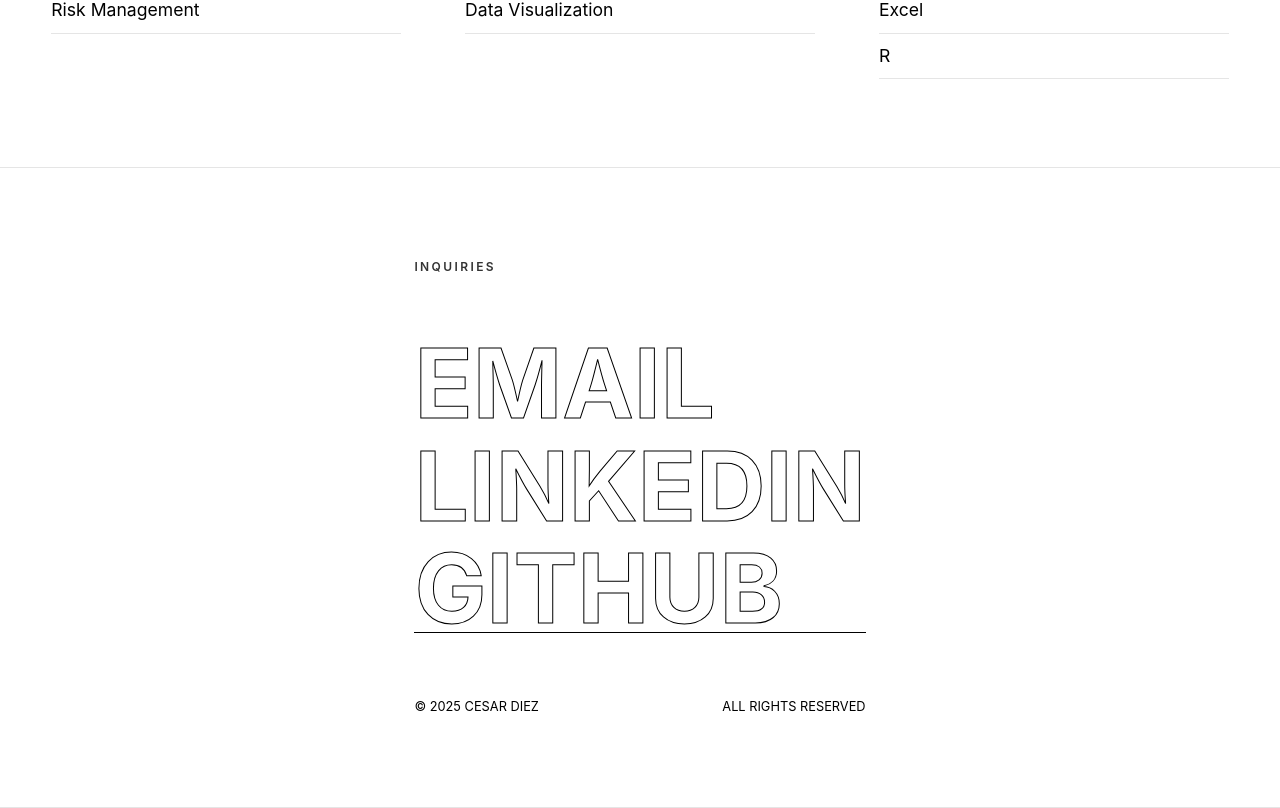
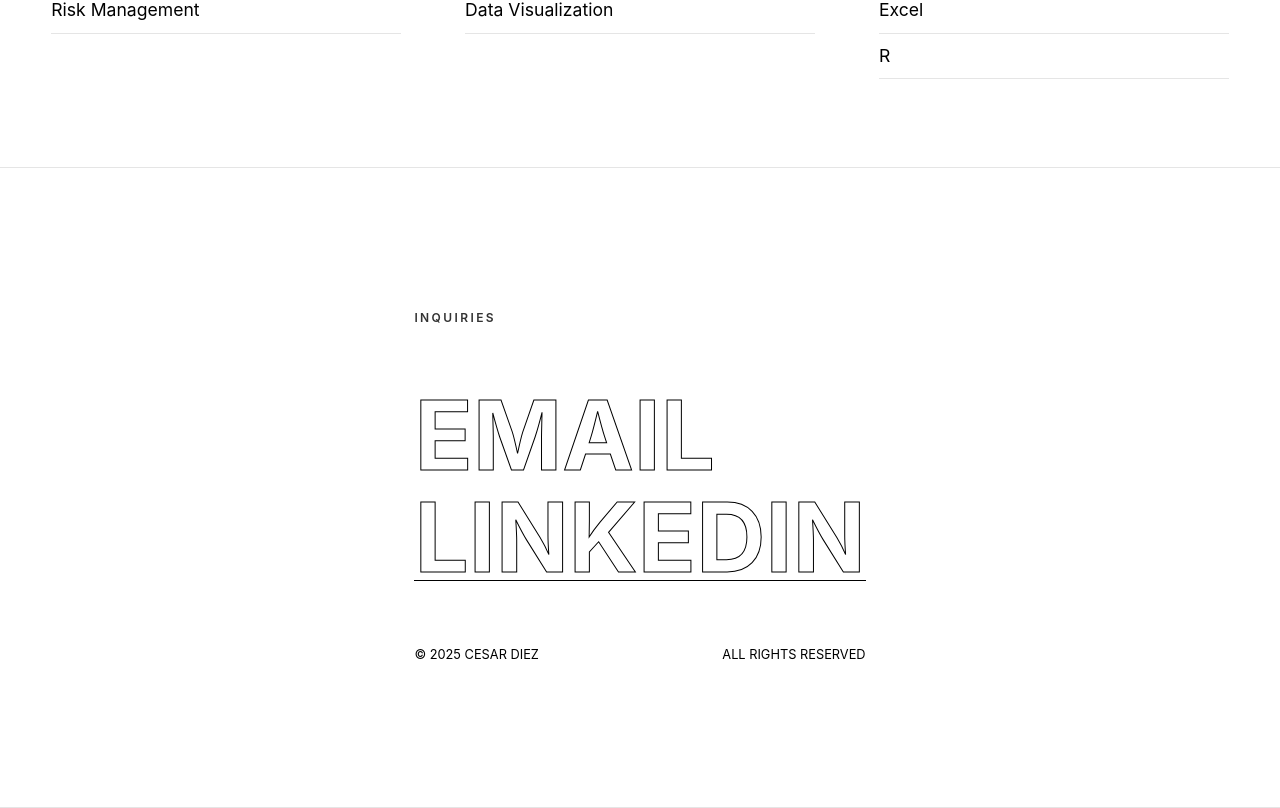
Before and after one commit to alediez2048/cesar-diez-website, a React (Vite) app: page / in a window 1280 px wide. Shown: the part 7154-7962 px from the top of the page. Built offline with nearby package versions, Linux system fonts and the light colour scheme.

Commit message:
Remove GitHub link from contact section

```diff
--- a/src/components/Contact.jsx
+++ b/src/components/Contact.jsx
@@ -10,7 +10,6 @@ const Contact = () => {
         <div className="contact-links">
           <a href="mailto:cesardiez97@gmail.com" className="contact-link">Email</a>
           <a href="https://www.linkedin.com/in/cesar-diez-/" target="_blank" rel="noopener noreferrer" className="contact-link">LinkedIn</a>
-          <a href="https://github.com" target="_blank" rel="noopener noreferrer" className="contact-link">GitHub</a>
         </div>
 
         <footer className="footer">
```
